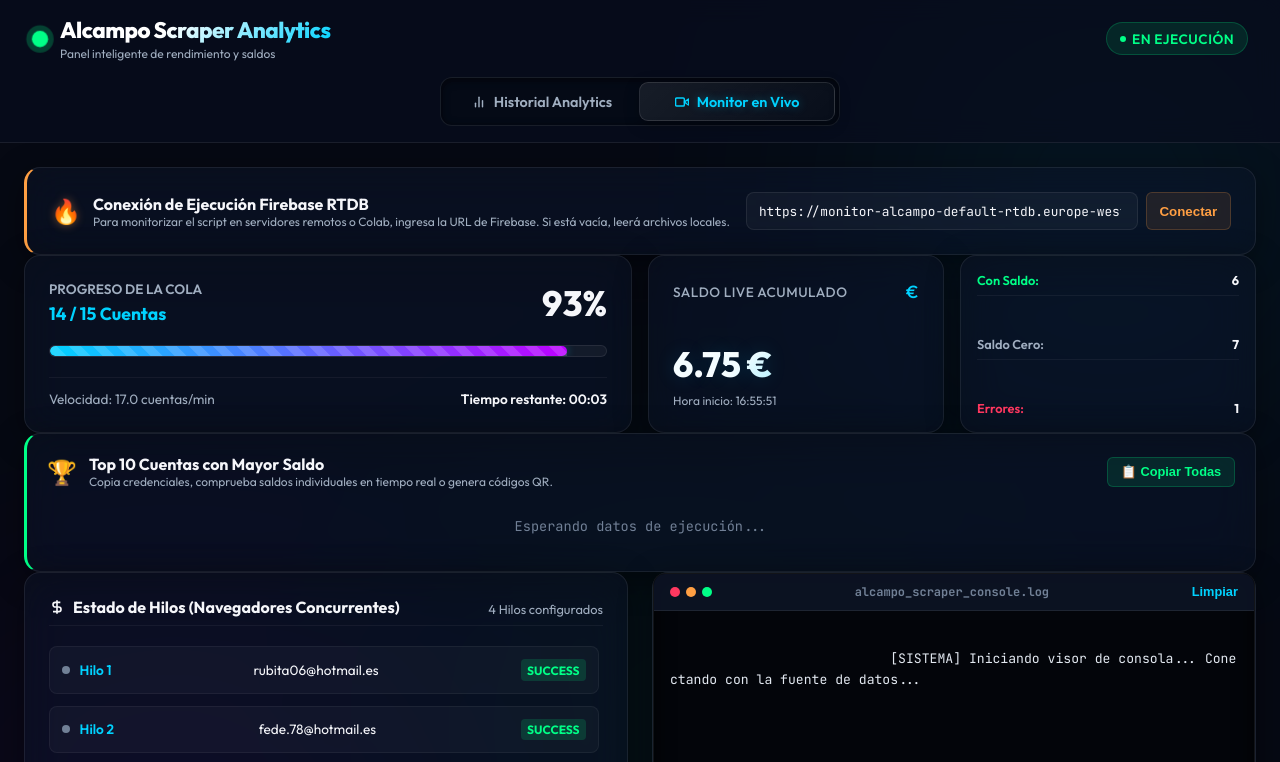
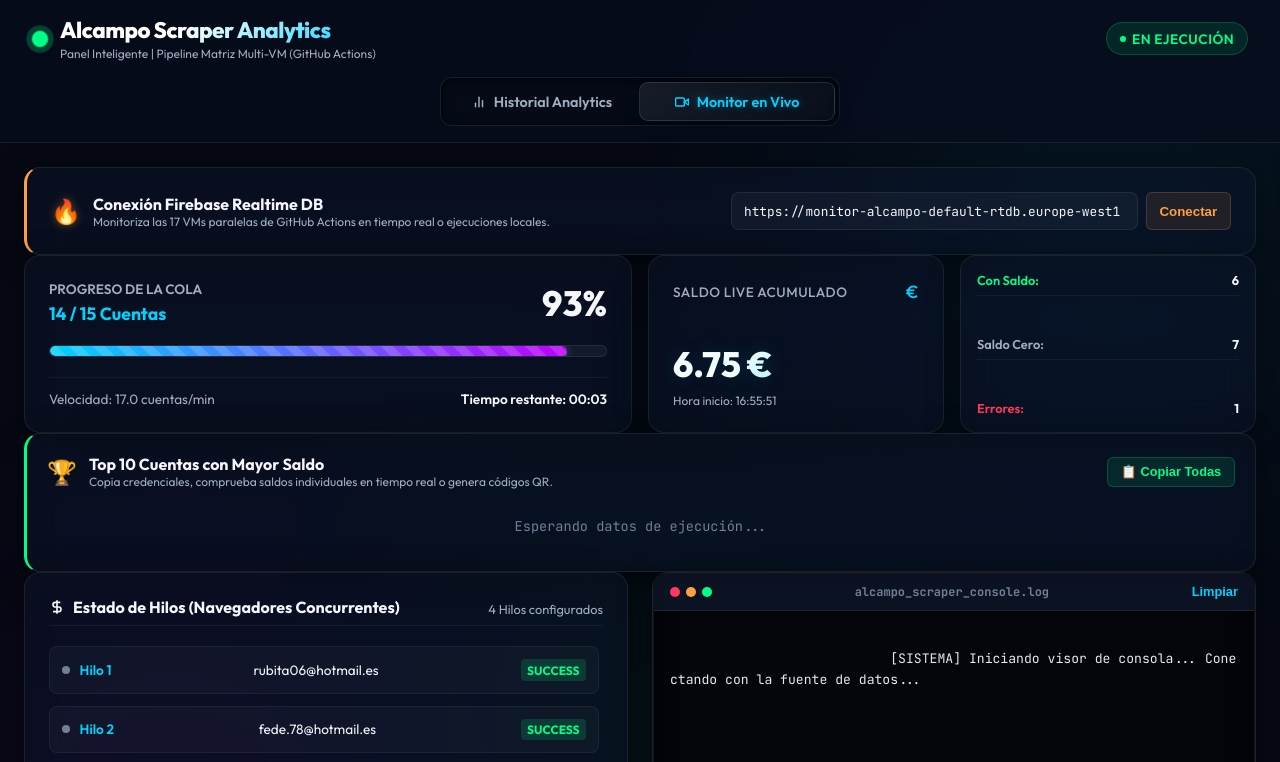
Before and after one commit to aandreistoica07-cmd/script-Alcampo, a plain HTML site: page docs/index.html in a window 1280 px wide. Both pictures are taken after a click on the button "Monitor en Vivo". Shown: the top 762 px of the page. Drawn offline with nearby package versions, Linux system fonts and the light colour scheme; no server answers.

Commit message:
style: update UI text for Multi-VM Matrix pipeline

```diff
--- a/docs/index.html
+++ b/docs/index.html
@@ -27,7 +27,7 @@
                 <div class="logo-icon" id="header-pulse-dot"></div>
                 <div>
                     <h1>Alcampo Scraper Analytics</h1>
-                    <p style="font-size: 0.75rem; color: var(--text-secondary); margin-top: 2px;">Panel inteligente de rendimiento y saldos</p>
+                    <p style="font-size: 0.75rem; color: var(--text-secondary); margin-top: 2px;">Panel Inteligente | Pipeline Matriz Multi-VM (GitHub Actions)</p>
                 </div>
             </div>
             <div class="header-status-badge badge-idle" id="global-status-badge">
@@ -222,8 +222,8 @@
                     <div style="display: flex; align-items: center; gap: 0.75rem;">
                         <span style="font-size: 1.5rem; text-shadow: 0 0 10px rgba(255, 159, 67, 0.4);">🔥</span>
                         <div>
-                            <h3 style="margin: 0; font-size: 1rem; font-weight: 700; color: var(--text-primary);">Conexión de Ejecución Firebase RTDB</h3>
-                            <p style="margin: 0; font-size: 0.75rem; color: var(--text-secondary);">Para monitorizar el script en servidores remotos o Colab, ingresa la URL de Firebase. Si está vacía, leerá archivos locales.</p>
+                            <h3 style="margin: 0; font-size: 1rem; font-weight: 700; color: var(--text-primary);">Conexión Firebase Realtime DB</h3>
+                            <p style="margin: 0; font-size: 0.75rem; color: var(--text-secondary);">Monitoriza las 17 VMs paralelas de GitHub Actions en tiempo real o ejecuciones locales.</p>
                         </div>
                     </div>
                     <div style="display: flex; gap: 0.5rem; flex: 1; min-width: 280px; max-width: 500px;">
```
